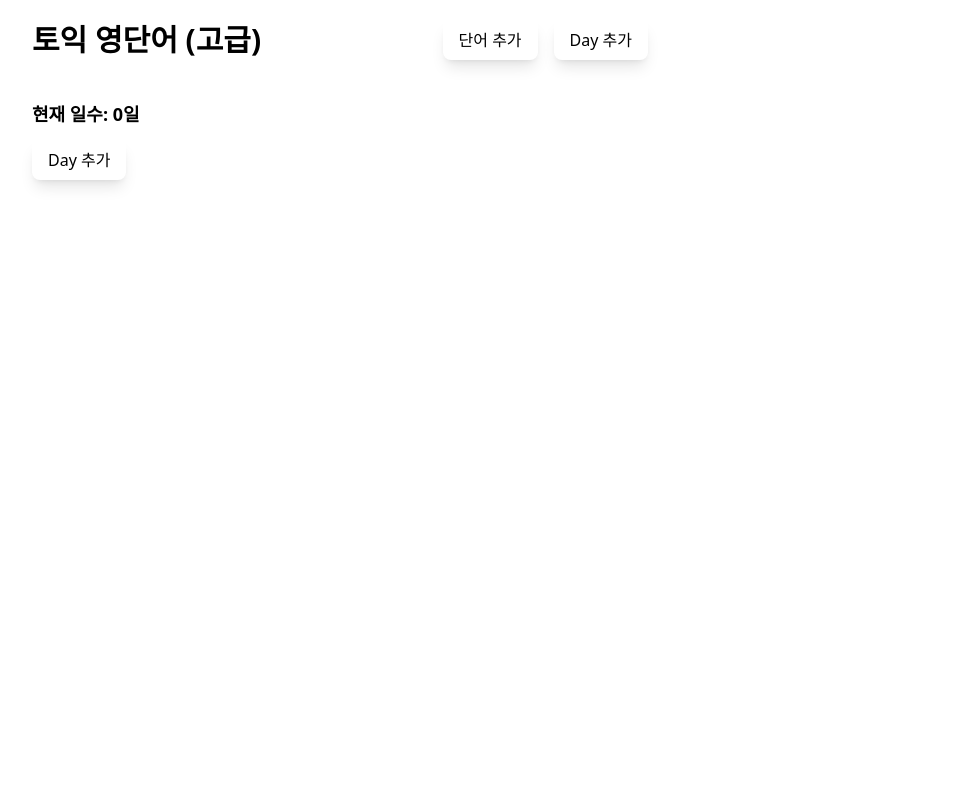
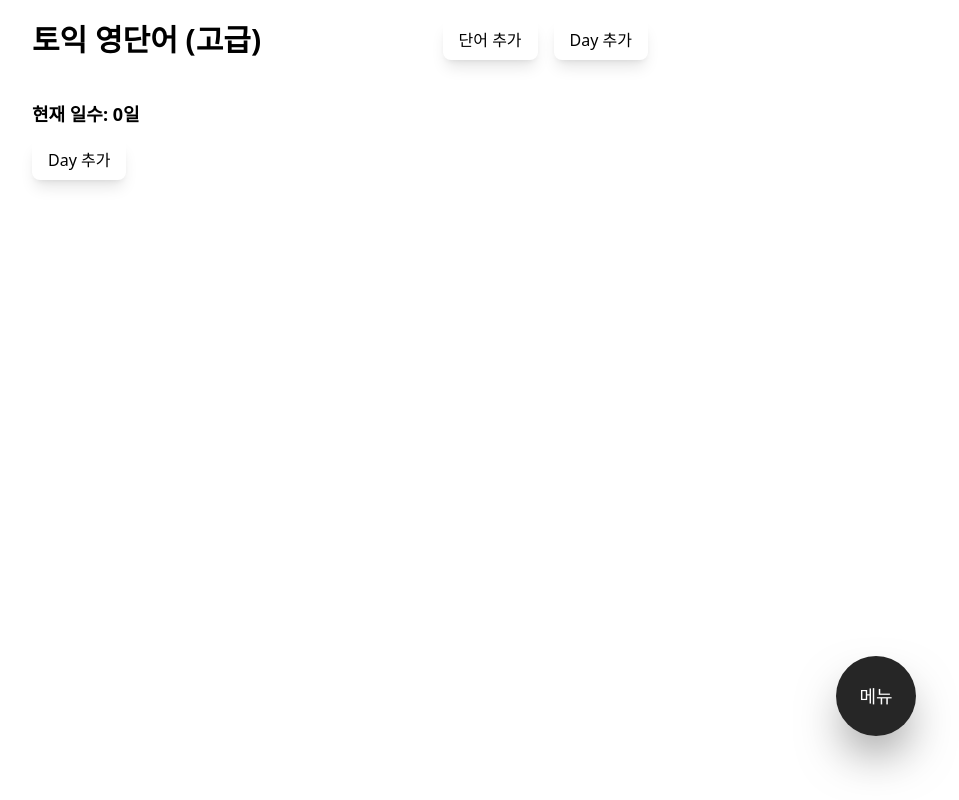
Before and after one commit to jiwon234/voca, a React (Create React App) app: page /create_day in a window 1280 px wide. Shown: the whole page, without its empty margins (300-1259 px from the left). Built offline with nearby package versions, Linux system fonts and the light colour scheme; no server answers.

Commit message:
Create FloatingNav.js

```diff
--- a/src/App.js
+++ b/src/App.js
@@ -5,12 +5,14 @@ import EmptyPage from "./component/EmptyPage";
 import { BrowserRouter, Route, Routes } from "react-router-dom";
 import CreateWord from "./component/CreateWord";
 import CreateDay from "./component/CreateDay";
+import FloatingNav from "./component/FloatingNav";
 
 function App() {
   return (
     <BrowserRouter>
       <div className="max-w-screen-sm mx-auto no-select">
         <Header />
+        <FloatingNav />
         <Routes> {/* 이부분만 url에 따라 바뀝니다. */}
           <Route path="/" element={<DayList />} />
           <Route path="/day/:day" element={<Day />} />
--- /dev/null
+++ b/src/component/FloatingNav.js
@@ -0,0 +1,11 @@
+export default function (params) {
+    return (
+        <>
+
+        <nav className="fixed right-16 bottom-16">
+            <div onClick={'/'} className="h-20 w-20 rounded-full bg-neutral-800 text-white text-lg shadow-2xl shadow-neutral-500 grid place-items-center">
+                메뉴</div>
+        </nav>
+        </>
+    )
+};
```
